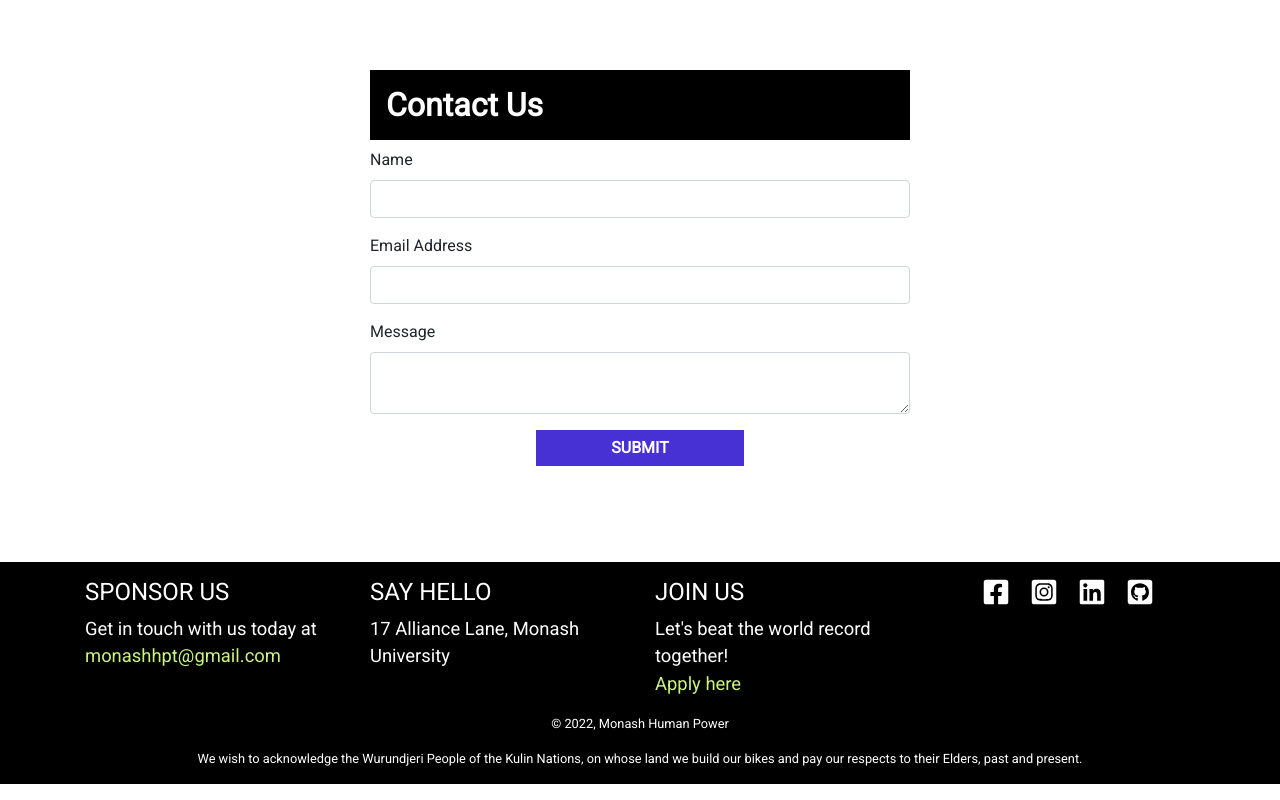
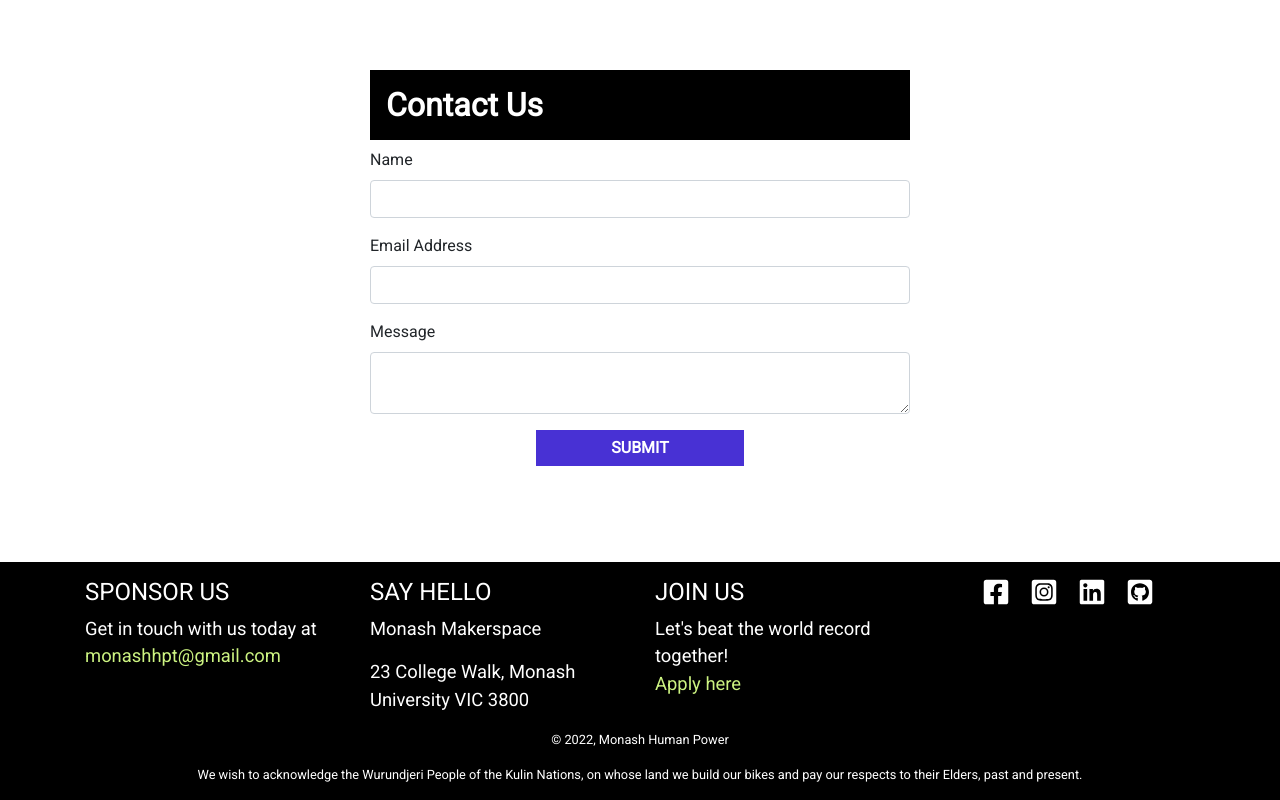
Before and after one commit to monash-human-power/MHP-website, a Gatsby site: page / in a window 1280 px wide. Shown: the part 4279-5079 px from the top of the page. Built offline with nearby package versions, Linux system fonts and the light colour scheme; Gatsby itself is replaced by a stand-in of ours.

Commit message:
Update MHP address to makerspace

```diff
--- a/src/components/footer.js
+++ b/src/components/footer.js
@@ -65,12 +65,13 @@
           {/* Address section */}
           <div className="col-md">
             <FooterHeading>Say Hello</FooterHeading>
+            <FooterParagraph>Monash Makerspace</FooterParagraph>
             <FooterParagraph>
-              17 Alliance Lane, Monash University
+              23 College Walk, Monash University VIC 3800
             </FooterParagraph>
           </div>
 
-          {/* Social text */}
+          {/* Join section */}
           <div className="col-md">
             <FooterHeading>Join Us</FooterHeading>
             <FooterParagraph>
@@ -94,6 +95,7 @@
           </div>
         </div>
 
+        {/* Copytight and Indigenous acknoledgement */}
         <div className="row">
           {/* Col is xl as it should always collapse */}
           <div className="col-xl">
```
